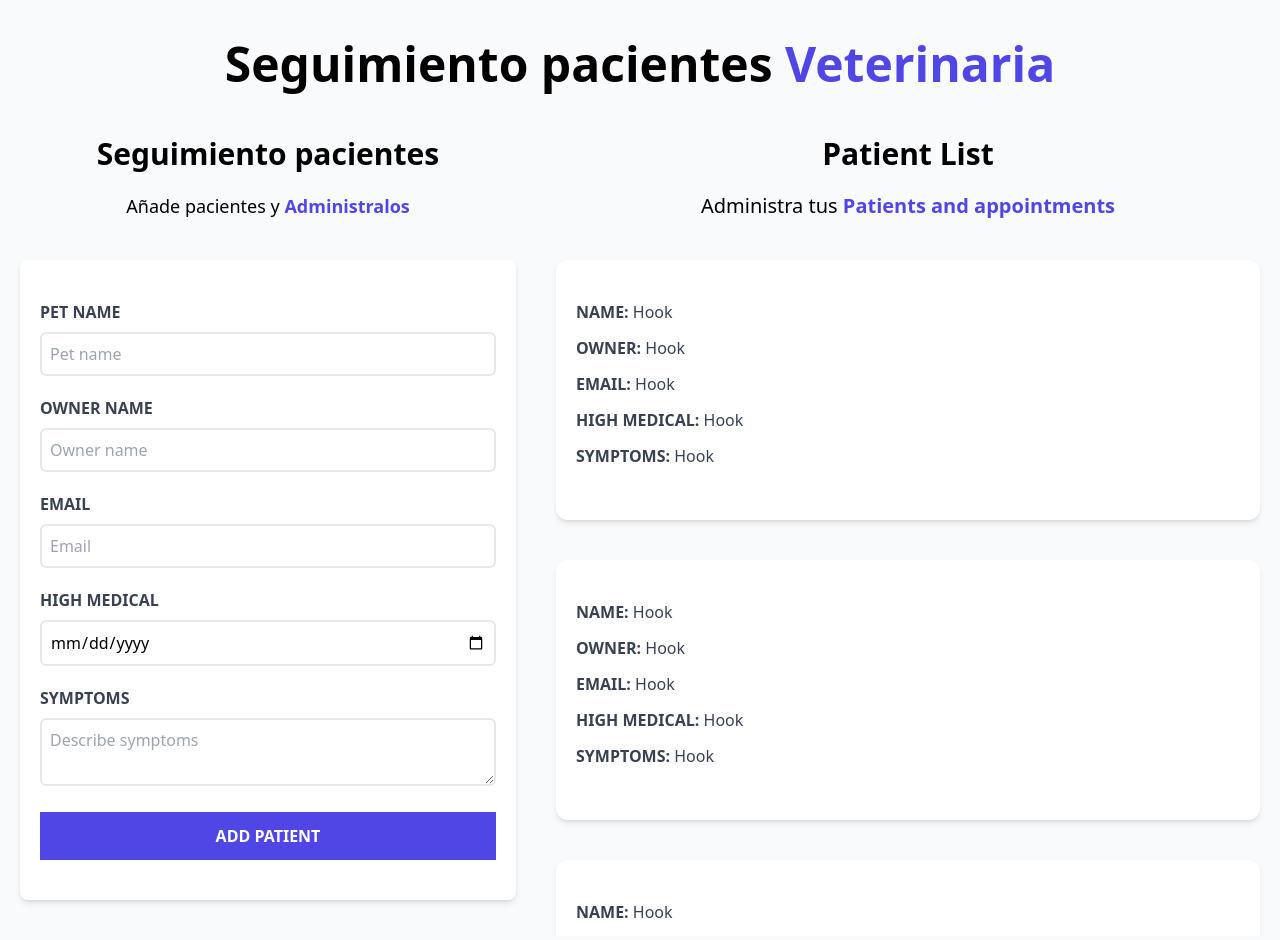
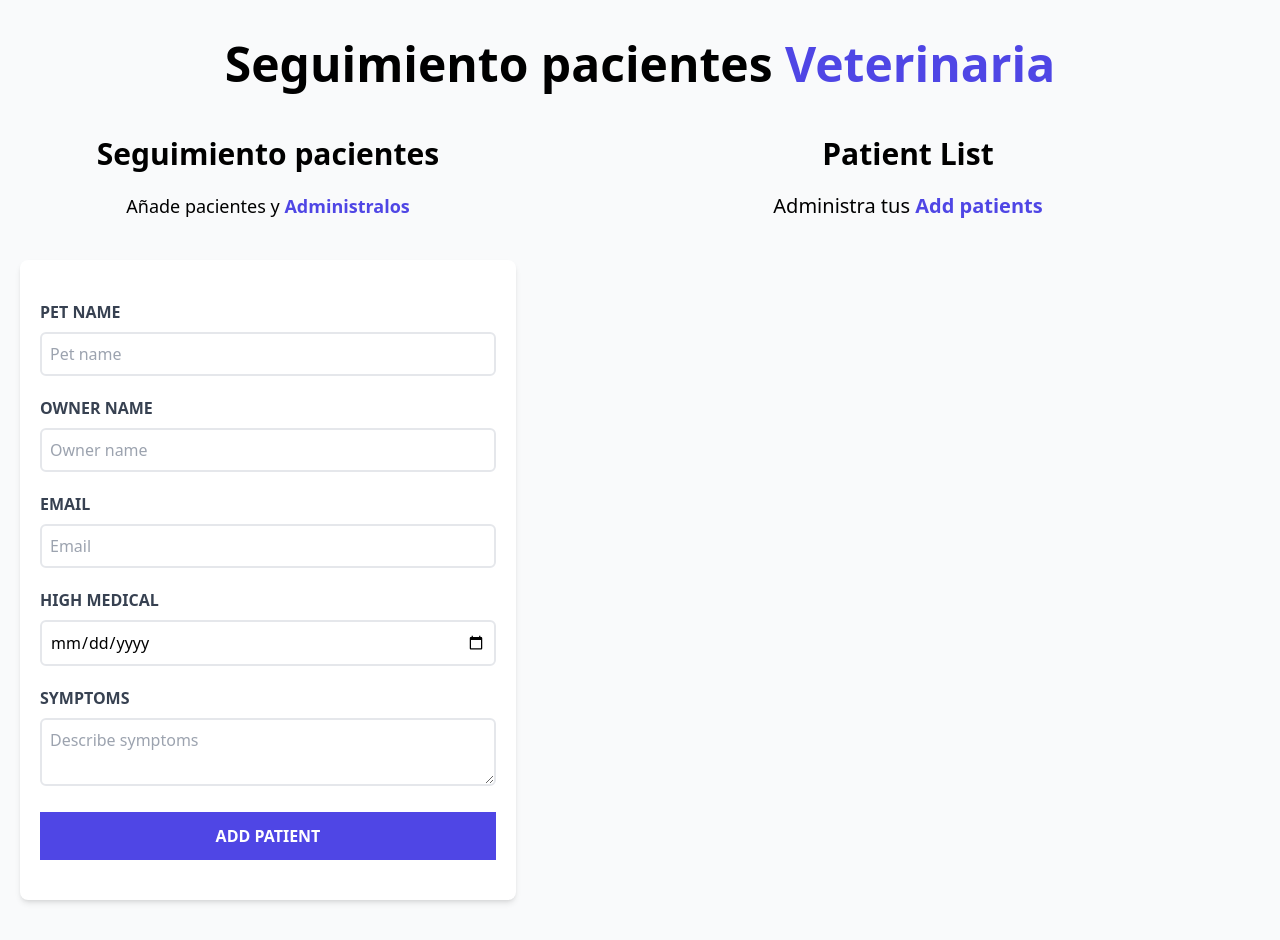
Before and after one commit to ClaudioRdo/appointments-project, a React (Vite) app: page / in a window 1280 px wide. Built offline with nearby package versions, Linux system fonts and the light colour scheme.

Commit message:
Function add patients ready

```diff
--- a/src/App.jsx
+++ b/src/App.jsx
@@ -14,7 +14,9 @@ function App() {
           patients={patients}
           setPatients={setPatients}
         />
-        <PatientList />
+        <PatientList
+          patients={patients}
+        />
       </div>
     </div>
   )
--- a/src/components/Error.jsx
+++ b/src/components/Error.jsx
@@ -1,9 +1,9 @@
 import React from 'react'
 
-const Error = ({ msg }) => {
+const Error = ({ children }) => {
   return (
     (<div className='bg-red-800 text-white text-center p-3 uppercase font-bold mb-3 rounded-md'>
-            <p>{ msg }</p>
+            { children }
     </div>)
   )
 }
--- a/src/components/Form.jsx
+++ b/src/components/Form.jsx
@@ -24,7 +24,8 @@ const Form = ({ setPatients, patients }) => {
       owner,
       email,
       high,
-      symptoms
+      symptoms,
+      id
     };
 
     setPatients([...patients, patient]);
@@ -46,7 +47,7 @@ const Form = ({ setPatients, patients }) => {
 
       <form className="bg-white shadow-md rounded-lg py-10 px-5 mb-10 "
       onSubmit= {handleSubmit}>
-        { error && <Error msg='All fields are required' /> }
+        { error && <Error> <p>All fields are required</p> </Error>}
         <div className="mb-5">
           <label htmlFor="petName"
             className="block text-gray-700 uppercase font-bold">
--- a/src/components/Patient.jsx
+++ b/src/components/Patient.jsx
@@ -1,20 +1,20 @@
-const Patient = () => {
+const Patient = ({patient}) => {
   return (
     <div className="mx-5 my-10 bg-white shadow-md px-5 py-10 rounded-xl">
         <p className="font-bold mb-3 text-gray-700 uppercase">Name: {''}
-          <span className="font-normal normal-case">Hook</span>
+          <span className="font-normal normal-case">{patient.name}</span>
         </p>
         <p className="font-bold mb-3 text-gray-700 uppercase">Owner: {''}
-          <span className="font-normal normal-case">Hook</span>
+          <span className="font-normal normal-case">{patient.owner}</span>
         </p>
         <p className="font-bold mb-3 text-gray-700 uppercase">Email: {''}
-          <span className="font-normal normal-case">Hook</span>
+          <span className="font-normal normal-case">{patient.email}</span>
         </p>
         <p className="font-bold mb-3 text-gray-700 uppercase">High medical: {''}
-          <span className="font-normal normal-case">Hook</span>
+          <span className="font-normal normal-case">{patient.high}</span>
         </p>
         <p className="font-bold mb-3 text-gray-700 uppercase">Symptoms: {''}
-          <span className="font-normal normal-case">Hook</span>
+          <span className="font-normal normal-case">{patient.symptoms}</span>
         </p>
       </div>
   )
--- a/src/components/PatientList.jsx
+++ b/src/components/PatientList.jsx
@@ -1,8 +1,13 @@
+import { useId } from "react";
 import Patient from "./Patient";
 
-const PatientList = () => {
+const PatientList = ({ patients }) => {
+
+  const id = useId();
   return (
     <div className="md:w-1/2 lg:w-3/5 md:h-screen overflow-y-scroll">
+      {patients && patients.length ? (
+        <>
           <h2 className="font-black text-3xl text-center">Patient List</h2>
           <p className="text-xl mt-5 mb-10 text-center">
             Administra tus {''}
@@ -11,10 +16,24 @@ const PatientList = () => {
             </span>
           </p>
 
-      <Patient/>
-      <Patient/>
-      <Patient/>
-      <Patient/>
+          {patients.map(patient => (
+            <Patient
+              key={id}
+              patient={patient}
+            />
+          ))}
+        </>
+      ) : (
+        <>
+          <h2 className="font-black text-3xl text-center">Patient List</h2>
+          <p className="text-xl mt-5 mb-10 text-center">
+            Administra tus {''}
+            <span className="text-indigo-600 font-bold">
+              Add patients
+            </span>
+          </p>
+        </>
+      )}
     </div>
   )
 }
```
Lines whose indentation alone changed are shown as unchanged.
